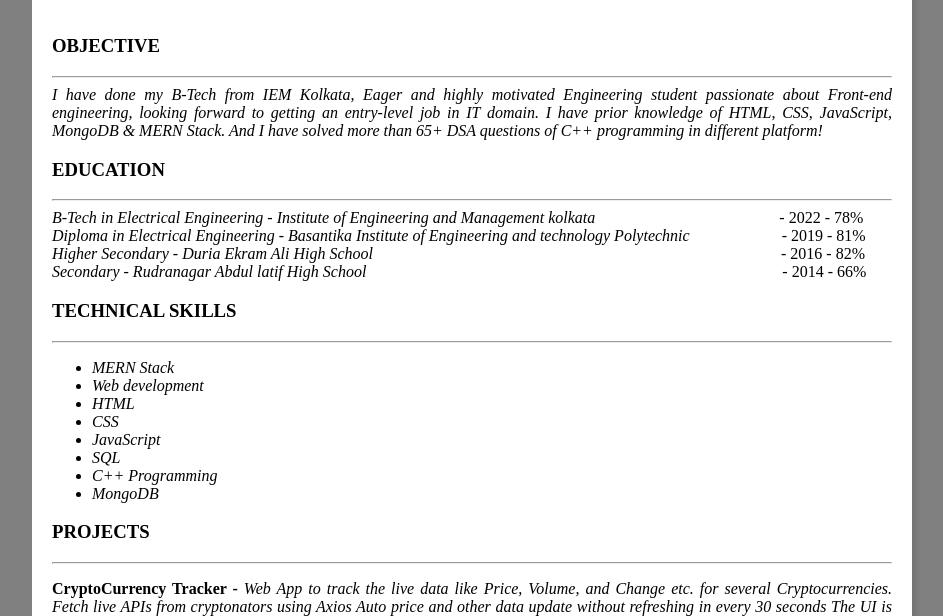
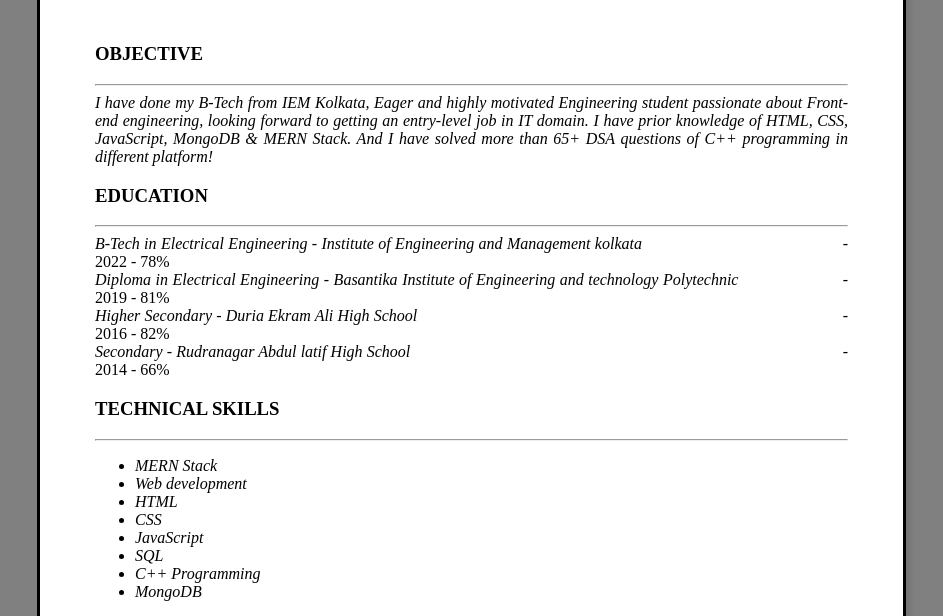
Before and after one commit to motiur45/Resume, a plain HTML site: page index.html in a window 1280 px wide. Shown: the part 224-840 px from the top of the page, without its empty margins (168-1111 px from the left). Drawn offline with Linux system fonts and the light colour scheme.

Commit message:
Update style.css

```diff
--- a/style.css
+++ b/style.css
@@ -14,18 +14,24 @@ body{
 
 .container{
     max-width: 1800px;
-    margin: 0 auto;
+
+
 
 
 }
 .apply_box{
     max-width: 900px;
-    padding: 20px;
+    padding: 10px;
     background-color: white;
-    margin: 0 auto;
-    margin-top: 50px;
+
+    margin-top: 20px;
+    margin-left: 5px;
+    margin-right: 6px;
     box-shadow: 4px 3px 5px rgba(1, 1, 1, 0.1);
-
+    border-width: 3px;
+    border-style: solid;
+    border-color: black;
+    padding:55px 55px 55px 55px;
 }
 h1{
     display: flex;
```
